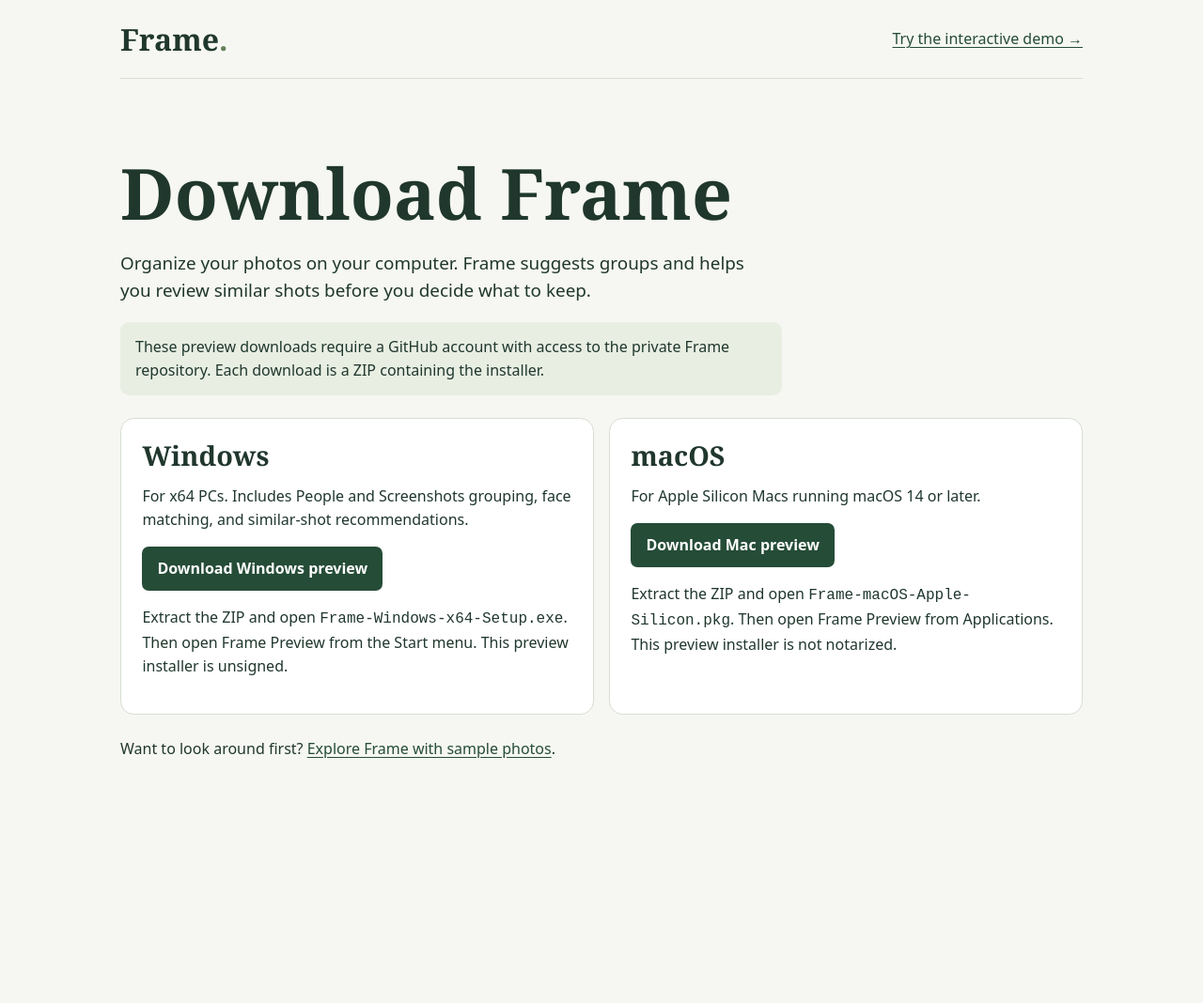
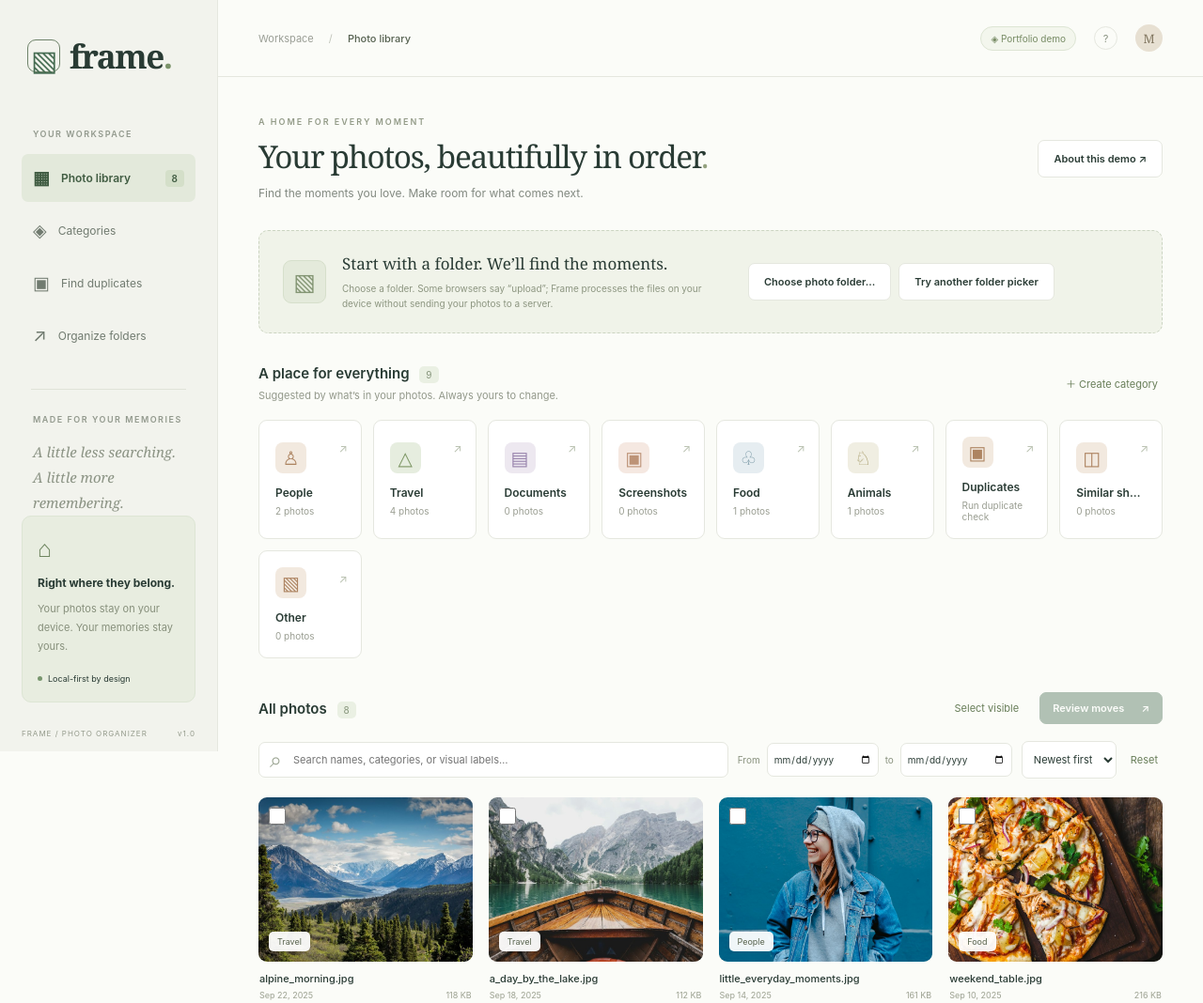
Before and after one commit to ommanish/frame-photo-organizer-demo, a plain HTML site: page index.html in a window 1280 px wide. Shown: the top 1068 px of the page at 94% size. Before the commit the page ends 858 px from the top, so only its background shows below. Drawn offline with Linux system fonts and the light colour scheme; no server answers.

Commit message:
Restore the interactive Frame demo as the homepage

```diff
--- a/download.css
+++ /dev/null
@@ -1,20 +0,0 @@
-:root { color-scheme: light; background: #f6f7f2; color: #20372d; font: 16px/1.55 system-ui, sans-serif; }
-body { max-width: 64rem; margin: 0 auto; padding: 0 clamp(1rem, 5vw, 3rem); }
-header { display: flex; flex-wrap: wrap; justify-content: space-between; align-items: center; gap: .75rem; padding: 1.25rem 0; border-bottom: 1px solid #d6ded2; }
-a { color: #254c37; text-underline-offset: .2em; }
-a:focus-visible { outline: 3px solid #596942; outline-offset: 4px; }
-.brand { color: inherit; font: bold 2rem Georgia, serif; text-decoration: none; }
-.brand span { color: #63805b; }
-main { padding: clamp(2rem, 7vw, 5rem) 0 2rem; }
-h1, h2 { font-family: Georgia, serif; line-height: 1.1; margin: 0; }
-h1 { font-size: clamp(2.5rem, 7vw, 4.7rem); }
-h2 { font-size: 1.8rem; }
-.intro, .access { max-width: 42rem; }
-.intro { font-size: 1.18rem; }
-.access { padding: .9rem 1rem; background: #e8eee2; border-radius: .6rem; }
-.downloads { display: grid; grid-template-columns: repeat(auto-fit, minmax(min(100%, 17rem), 1fr)); gap: 1rem; margin-top: 1.5rem; }
-section { padding: 1.4rem; background: white; border: 1px solid #d6ded2; border-radius: .9rem; }
-.download { display: inline-block; padding: .7rem 1rem; background: #254c37; color: white; border-radius: .45rem; font-weight: 650; text-decoration: none; }
-.download:hover { background: #173625; }
-code { overflow-wrap: anywhere; }
-.demo { margin-top: 1.5rem; }
--- a/index.html
+++ b/index.html
@@ -1,34 +1,35 @@
 <!doctype html>
-<html lang="en">
-<head>
-<meta charset="utf-8">
-<meta name="viewport" content="width=device-width, initial-scale=1">
-<meta name="description" content="Download Frame for Windows or Mac, or explore the interactive photo organizer demo.">
-<title>Download Frame — Photo Organizer</title>
-<link rel="icon" href="assets/icon.svg">
-<link rel="stylesheet" href="download.css">
-</head>
+<html lang="en"><head><meta charset="utf-8"><meta name="viewport" content="width=device-width,initial-scale=1"><meta name="description" content="Frame — a little order for a lifetime of photos. A private, local-first photo organizer."><title>Frame — Your photos, beautifully in order</title><link rel="icon" href="assets/icon.svg"><link rel="stylesheet" href="style.css?v=20261105"><script src="browser-analysis.js?v=20261105e" defer></script><script src="app.js?v=20261105e" defer></script></head>
 <body>
-<header><a class="brand" href="./">Frame<span>.</span></a><a href="demo.html?demo=1">Try the interactive demo →</a></header>
+<aside class="sidebar">
+<a class="brand" href="./" aria-label="Frame home"><span class="logo">▧</span> frame<span class="brand-dot">.</span></a>
+<div class="workspace-label">YOUR WORKSPACE</div>
+<button class="nav-item active" id="libraryNav"><span>▦</span> Photo library <span class="nav-count" id="navCount">0</span></button>
+<button class="nav-item" id="categoryNav"><span>◈</span> Categories</button>
+<button class="nav-item" id="duplicatesNav"><span>▣</span> Find duplicates</button>
+<button class="nav-item" id="movesNav"><span>↗</span> Organize folders</button>
+<div class="sidebar-divider"></div>
+<div class="workspace-label">MADE FOR YOUR MEMORIES</div>
+<p class="sidebar-copy">A little less searching.<br>A little more remembering.</p>
+<div class="privacy-card"><span class="privacy-icon">⌂</span><strong>Right where they belong.</strong><p>Your photos stay on your device. Your memories stay yours.</p><span class="privacy-status"><i></i> Local-first by design</span></div>
+<div class="sidebar-bottom">FRAME / PHOTO ORGANIZER <span>v1.0</span></div>
+</aside>
 <main>
-<h1>Download Frame</h1>
-<p class="intro">Organize your photos on your computer. Frame suggests groups and helps you review similar shots before you decide what to keep.</p>
-<p class="access" id="access">These preview downloads require a GitHub account with access to the private Frame repository. Each download is a ZIP containing the installer.</p>
-<div class="downloads">
-<section aria-labelledby="windows">
-<h2 id="windows">Windows</h2>
-<p>For x64 PCs. Includes People and Screenshots grouping, face matching, and similar-shot recommendations.</p>
-<a class="download" aria-describedby="access" href="https://github.com/ommanish/frame-photo-organizer/actions/runs/45512148625/artifacts/14975779148">Download Windows preview</a>
-<p>Extract the ZIP and open <code>Frame-Windows-x64-Setup.exe</code>. Then open Frame Preview from the Start menu. This preview installer is unsigned.</p>
-</section>
-<section aria-labelledby="mac">
-<h2 id="mac">macOS</h2>
-<p>For Apple Silicon Macs running macOS 14 or later.</p>
-<a class="download" aria-describedby="access" href="https://github.com/ommanish/frame-photo-organizer/actions/runs/45512475048/artifacts/14976037148">Download Mac preview</a>
-<p>Extract the ZIP and open <code>Frame-macOS-Apple-Silicon.pkg</code>. Then open Frame Preview from Applications. This preview installer is not notarized.</p>
-</section>
-</div>
-<p class="demo">Want to look around first? <a href="demo.html?demo=1">Explore Frame with sample photos</a>.</p>
-</main>
-</body>
-</html>
+<header class="topbar"><span>Workspace <span class="crumb">/</span> <b>Photo library</b></span><div class="topbar-right"><span id="modeBadge" class="mode-badge">Connecting…</span><button class="icon-button" id="helpButton" aria-label="How Frame works">?</button><span class="avatar">M</span></div></header>
+<div class="content">
+<section class="page-heading"><div><div class="eyebrow">A HOME FOR EVERY MOMENT</div><h1>Your photos, beautifully in order<span>.</span></h1><p>Find the moments you love. Make room for what comes next.</p></div><button id="demoButton" class="button secondary">Explore demo <span>↗</span></button></section>
+<section class="import-panel"><div class="import-icon">▧</div><div class="import-copy"><h2>Start with a folder. We’ll find the moments.</h2><p id="importHint">Choose a folder on your Mac or a connected drive. Nothing is moved.</p></div><form id="scanForm"><label class="sr-only" for="folderPath">Folder path</label><input id="folderPath" autocomplete="off" placeholder="/Volumes/My Drive/Photos" required><button class="button secondary" id="chooseFolder" type="button" hidden>Choose folder…</button><button class="button secondary" id="compatFolder" type="button" hidden>Try another folder picker</button><input id="browserFolder" type="file" webkitdirectory multiple hidden><button class="button primary" id="scanButton" type="submit">Scan folder <span>→</span></button></form></section>
+<div id="scanStatus" class="scan-status" hidden role="status"></div>
+<div class="section-title"><div><h2>A place for everything <span id="categoryTotal"></span></h2><p>Suggested by what’s in your photos. Always yours to change.</p></div><button class="text-button" id="newCategory">＋ Create category</button></div>
+<section id="categoryCards" class="category-cards" aria-label="Photo categories"></section>
+<section class="library-section"><div class="library-heading"><h2 id="libraryTitle">All photos <span id="photoCount">0</span></h2><div class="library-tools"><button class="text-button" id="selectVisible">Select visible</button><button class="button primary small" id="reviewButton" disabled>Review moves <span>↗</span></button></div></div>
+<div class="filters"><div class="search-wrap"><span>⌕</span><input id="search" type="search" placeholder="Search names, categories, or visual labels…" aria-label="Search photos"></div><div class="date-group"><label for="fromDate">From</label><input id="fromDate" type="date" aria-label="Start date"><label for="toDate">to</label><input id="toDate" type="date" aria-label="End date"></div><select id="sort" aria-label="Sort photos"><option value="new">Newest first</option><option value="old">Oldest first</option><option value="name">Name A–Z</option></select><button class="text-button" id="clearFilters">Reset</button></div>
+<div id="selectionBar" class="selection-bar" hidden><strong id="selectionText"></strong><button class="text-button" id="assignCategory">Add to category</button><button class="text-button" id="replaceCategory">Change categories</button><button class="text-button" id="reviewDeletion">Review for deletion…</button><button class="text-button" id="clearSelection">Clear selection</button></div>
+<div id="photoGrid" class="photo-grid"></div><div id="emptyState" class="empty-state"><div>▧</div><h3>Your memories start here</h3><p>Scan a photo folder, or explore the sample library to see Frame in action.</p><button class="button secondary" id="emptyDemo">Explore sample library →</button></div>
+<button id="loadMore" class="button secondary load-more" hidden>Show more photos</button>
+<div class="library-footer"><span id="resultCount">No photos yet</span><span><i></i> Visual organization first. Originals stay put.</span></div></section>
+<footer class="page-footer"><span>Less clutter. More memories.</span><span>Thoughtfully organized with <b>frame.</b></span></footer>
+</div></main>
+<dialog id="modal"><div class="modal-heading"><h2 id="modalTitle"></h2><button class="icon-button" id="closeModal" aria-label="Close dialog">×</button></div><div id="modalBody"></div><div class="modal-actions" id="modalActions"></div></dialog>
+<div id="toast" role="status" hidden></div>
+</body></html>
```
Also changed, not shown: demo.html (+1 -1 lines).
